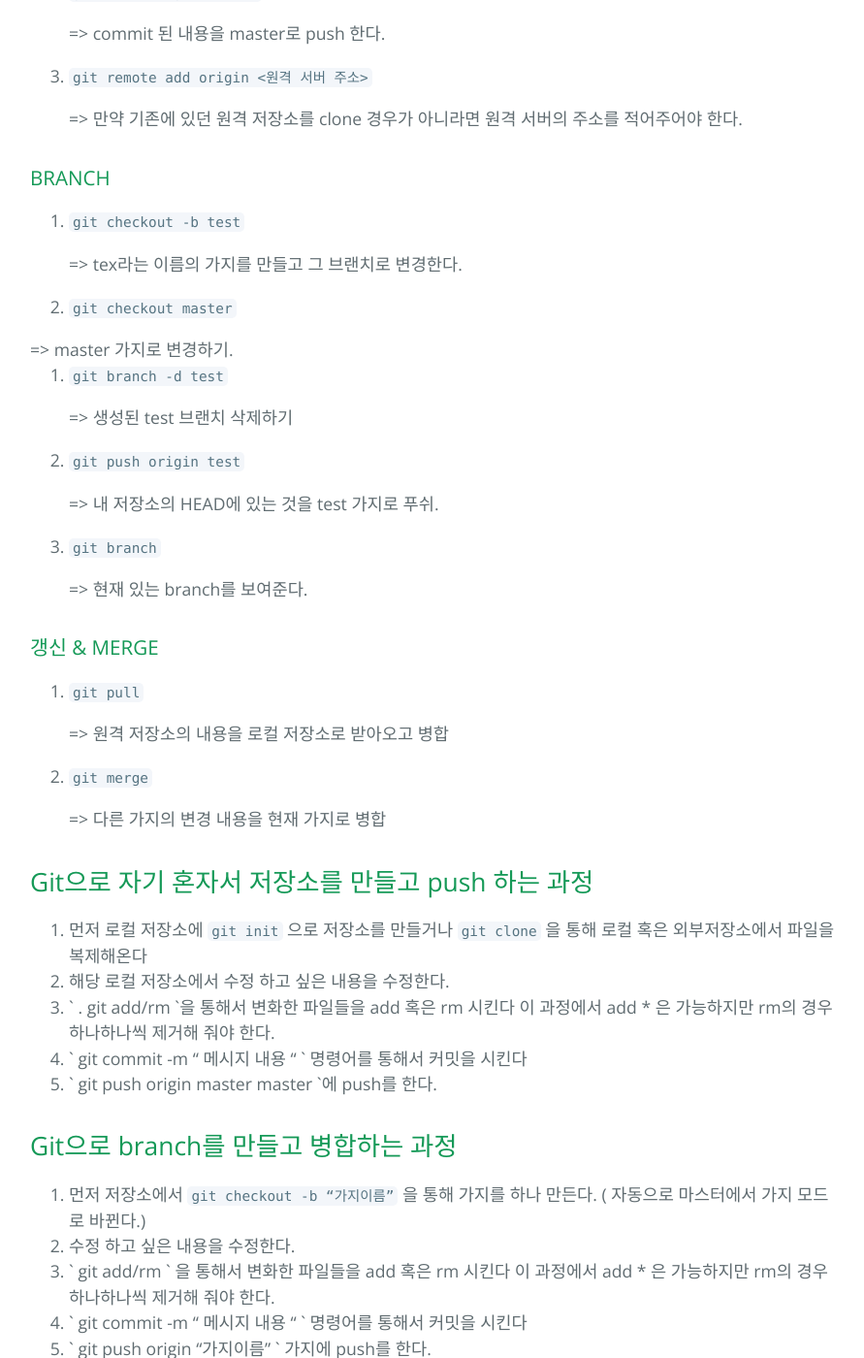
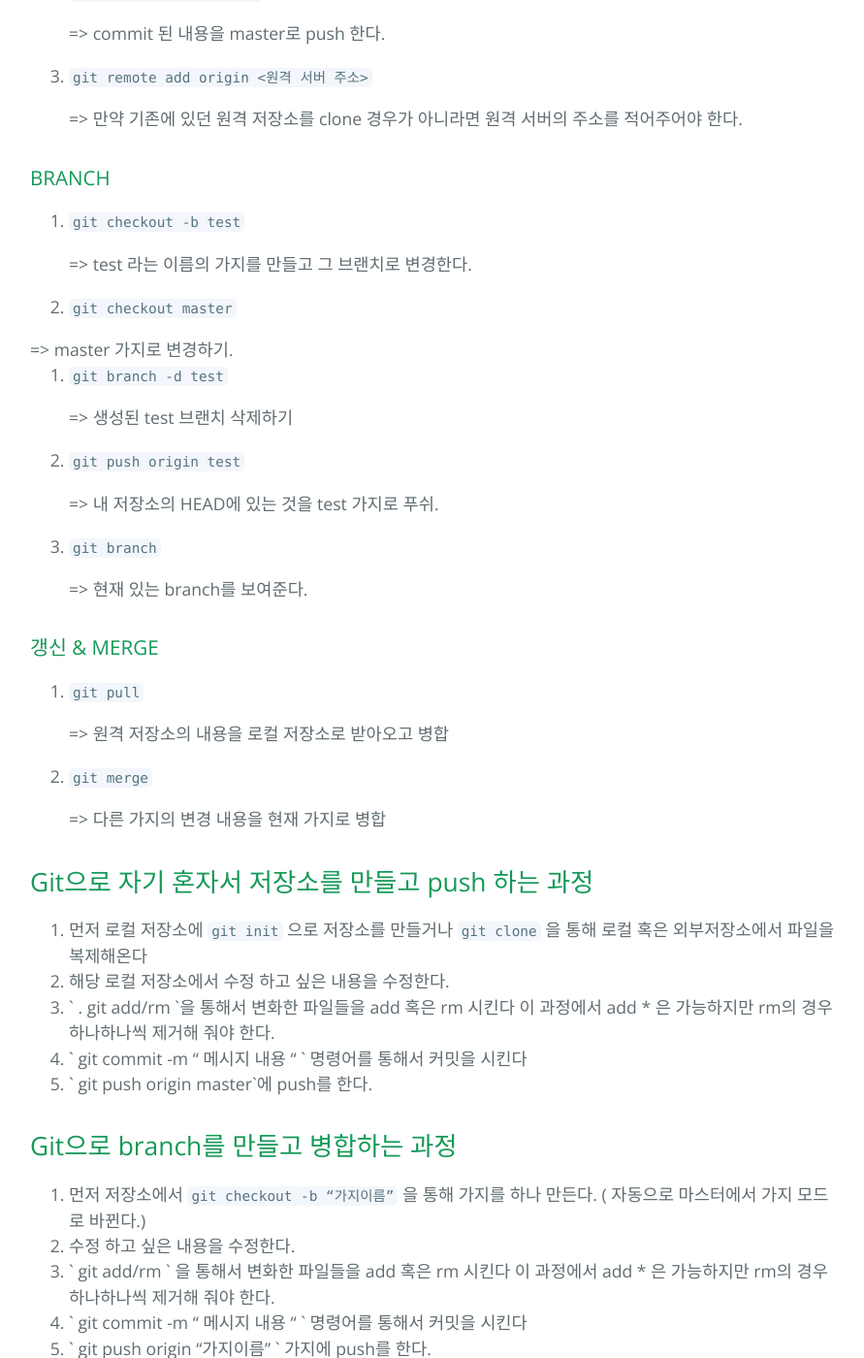
Before and after one commit to tong9433/tongblog, a Jekyll site: the page built from _posts/Good Tool/2017-07-10-Git 정리.md, in a window 1280 px wide and 1400 px high, scrolled down 2184 px. Shown: the whole window at 97% size, without its empty margins (193-1084 px from the left). Built offline with Jekyll 4.4.1, drawn with Linux system fonts in a browser that asks for light colours.

Commit message:
4주차 추가

````diff
--- a/_posts/Good Tool/2017-07-10-Git 정리.md
+++ b/_posts/Good Tool/2017-07-10-Git 정리.md
@@ -67,7 +67,7 @@
 ###  BRANCH
 1. `git checkout -b test`
 
-	=> tex라는 이름의 가지를 만들고 그 브랜치로 변경한다.
+	=> test 라는 이름의 가지를 만들고 그 브랜치로 변경한다.
 2. `git checkout master`
 
  	=> master 가지로 변경하기.
@@ -96,7 +96,7 @@
 2. 해당 로컬 저장소에서 수정 하고 싶은 내용을 수정한다.
 3. ` . git add/rm `을 통해서 변화한 파일들을 add 혹은 rm 시킨다 이 과정에서 add * 은 가능하지만 rm의 경우 하나하나씩 제거해 줘야 한다.
 4. ` git commit -m “ 메시지 내용 “ ` 명령어를 통해서 커밋을 시킨다
-5. ` git push origin master master `에 push를 한다.
+5. ` git push origin master`에 push를 한다.
 
 
 ## Git으로 branch를 만들고 병합하는 과정
--- a/_posts/Javascript/2017-07-13-속깊은 자바 스크립트 정리.markdown
+++ b/_posts/Javascript/2017-07-13-속깊은 자바 스크립트 정리.markdown
@@ -6,7 +6,7 @@
 ---
 
 # 속깊은 자바 스크립트 정리
-- - - -
+
 1. 스코프
 * 자바스크립트에서 스코프 : 자바스크립트에서의 스코프는 일반적인 java, c언어의 블록스코프와는 차이가 있다. 예를 들면 자바스크립트에서 for문 블록 안에서 변수를 선언 할 경우 그 변수를 외부에서 참조가 가능하다. 다른 대부분의 언어는 그렇지 않을 것이다.  그렇기 때문에 아래와 같은 소스에서 alert는 세 가지 div 모두 You clicked div #3 이라고 찍힐 것이다.
 
@@ -23,6 +23,7 @@
 	}
 </script>
 ```
+
 * 자바스크립트에서의 블록 스코프를 생성하는 구문은 function, with, catch로 나뉜다. 일반적으로 function 키워드나 catach는 자주 사용되지만 with 같은 경우는 개발자 사이에서 사용하지 말아야 할 구문중 하나라고 한다. 앞써 본 소스를 with, function, closer를 활용하여 해결이 가능하다.
 * 자바스크립트에서 스코프의 지속성은 자바스크립트 만의 강점중 하나인데 스코프의 지속성이 필요한 이유는 새로운 스코프가 생성되고 스코프 체인을 참조하는 함수를 변수에도 넣을 수 있고, 다른 함수의 인자로 넘겨줄 수 있으며 함수의 반환값으로도 활용 될 수 있다. 또한 함수가 선언된 곳이 아닌 전혀 다른 곳에서 함수가 호출될 수 있어서 해당 함수가 현재 참조하는 스코프를 지속해야 한다.
 
````
Also changed, not shown: _posts/woowa/2017-07-29-우아한 테크 4주차.md (added, +36 -0 lines), image/techcamp4.jpeg (added).
